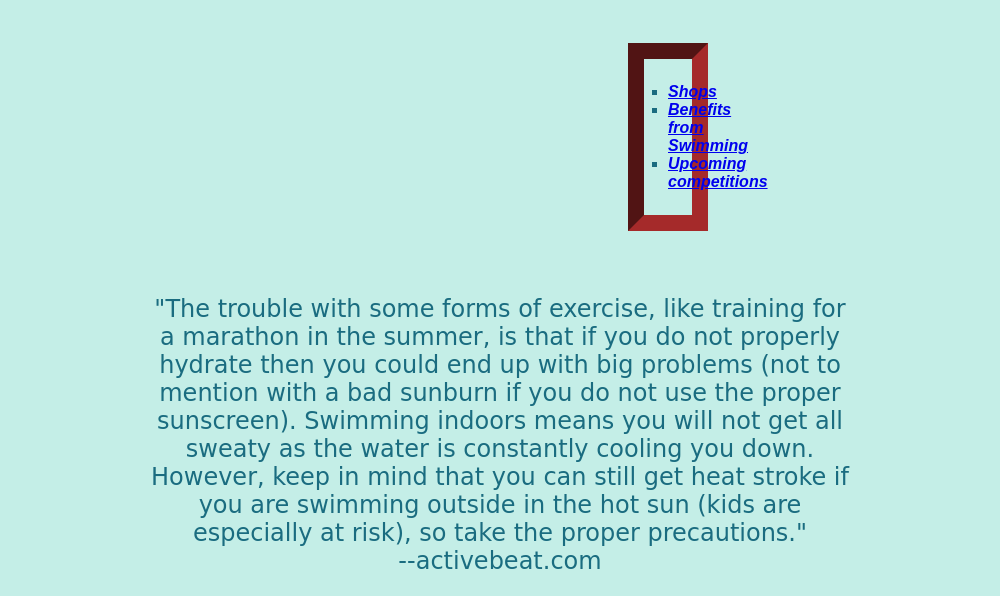
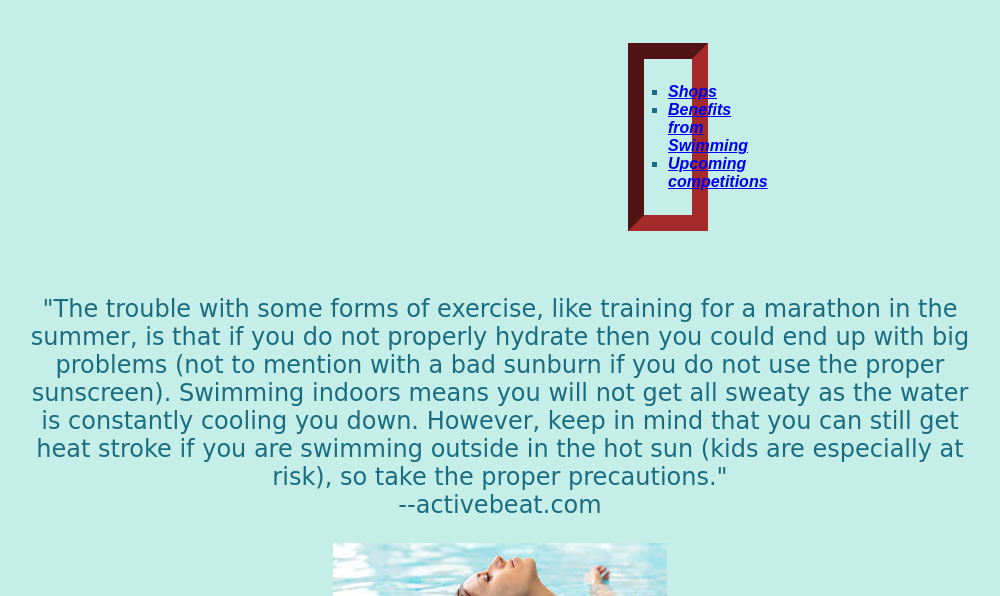
Before and after one commit to AriMetz17/CIMblog, a plain HTML site: page swimming.html in a window 1280 px wide. Shown: the part 173-769 px from the top of the page, without its empty margins (140-1140 px from the left). Drawn offline with Linux system fonts and the light colour scheme.

Commit message:
Update swimming.css

```diff
--- a/swimming.css
+++ b/swimming.css
@@ -15,8 +15,8 @@
 			background-color: #c4eee7;
 			}
 		p{
-			margin-left:10em;
-			margin-right:10em;
+			margin-left:5em;
+			margin-right:5em;
 			color: #1a6c80;
 			font-size:1.5em;
 			font-family: Cursive;
```
